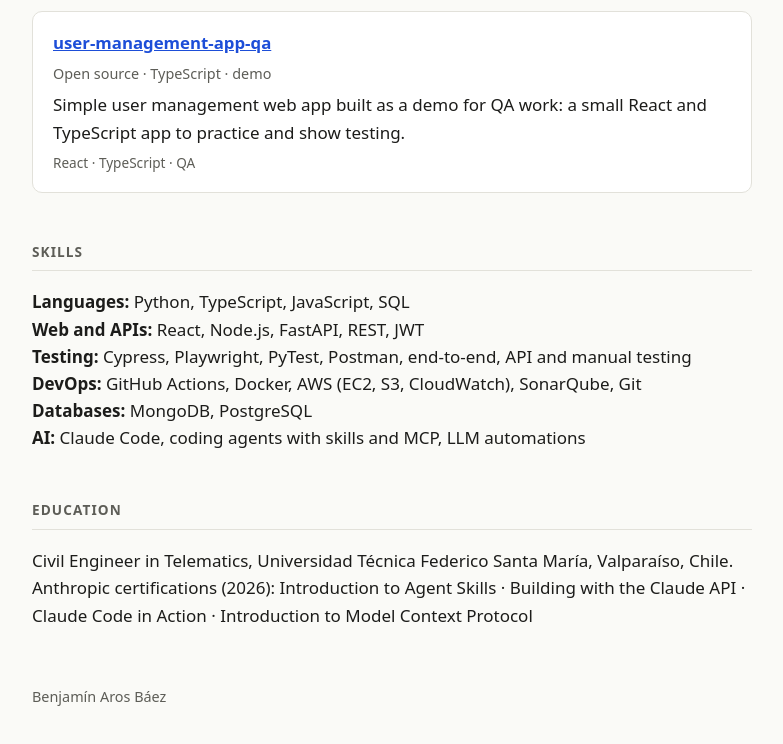
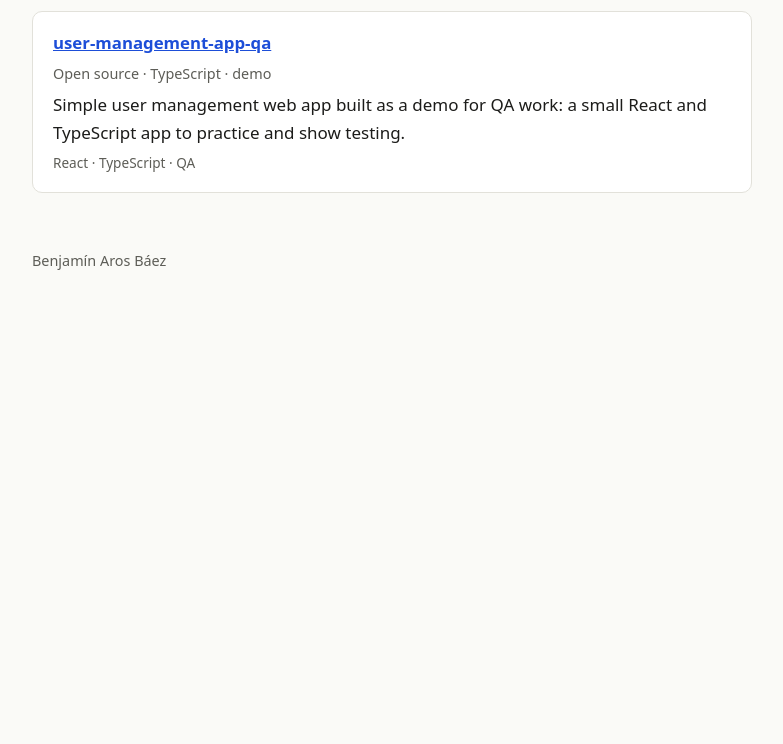
Before and after one commit to b0ir/b0ir.github.io, a plain HTML site: page index.html in a window 1280 px wide. Shown: the part 999-1743 px from the top of the page, without its empty margins (248-1031 px from the left). After the commit the page ends 1351 px from the top, so only its background shows below. Drawn offline with Linux system fonts and the light colour scheme.

Commit message:
Remove skills and education sections

```diff
--- a/index.html
+++ b/index.html
@@ -121,22 +121,6 @@
     <p class="tags">React · TypeScript · QA</p>
   </article>
 
-  <h2>Skills</h2>
-  <p>
-    <strong>Languages:</strong> Python, TypeScript, JavaScript, SQL<br>
-    <strong>Web and APIs:</strong> React, Node.js, FastAPI, REST, JWT<br>
-    <strong>Testing:</strong> Cypress, Playwright, PyTest, Postman, end-to-end, API and manual testing<br>
-    <strong>DevOps:</strong> GitHub Actions, Docker, AWS (EC2, S3, CloudWatch), SonarQube, Git<br>
-    <strong>Databases:</strong> MongoDB, PostgreSQL<br>
-    <strong>AI:</strong> Claude Code, coding agents with skills and MCP, LLM automations
-  </p>
-
-  <h2>Education</h2>
-  <p>
-    Civil Engineer in Telematics, Universidad Técnica Federico Santa María, Valparaíso, Chile.<br>
-    Anthropic certifications (2026): Introduction to Agent Skills · Building with the Claude API · Claude Code in Action · Introduction to Model Context Protocol
-  </p>
-
   <footer>Benjamín Aros Báez</footer>
 </main>
 </body>
```
